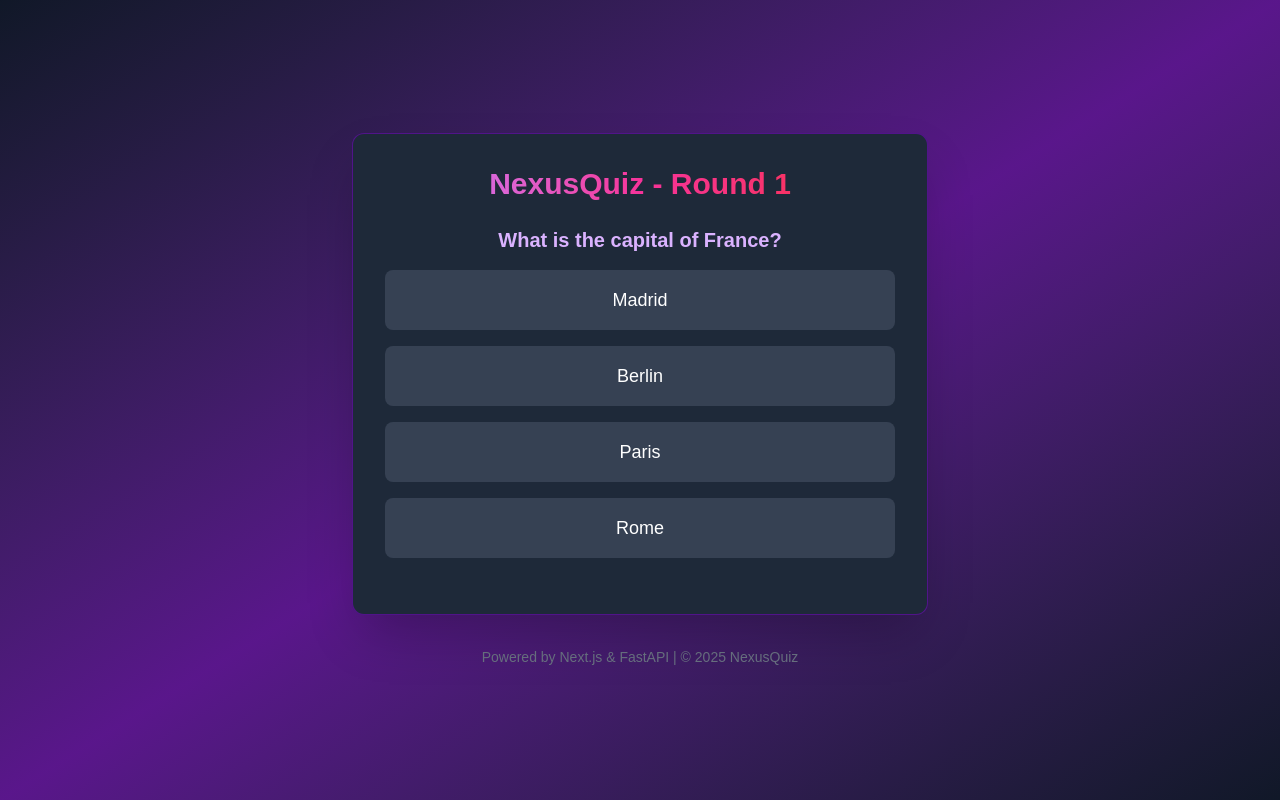
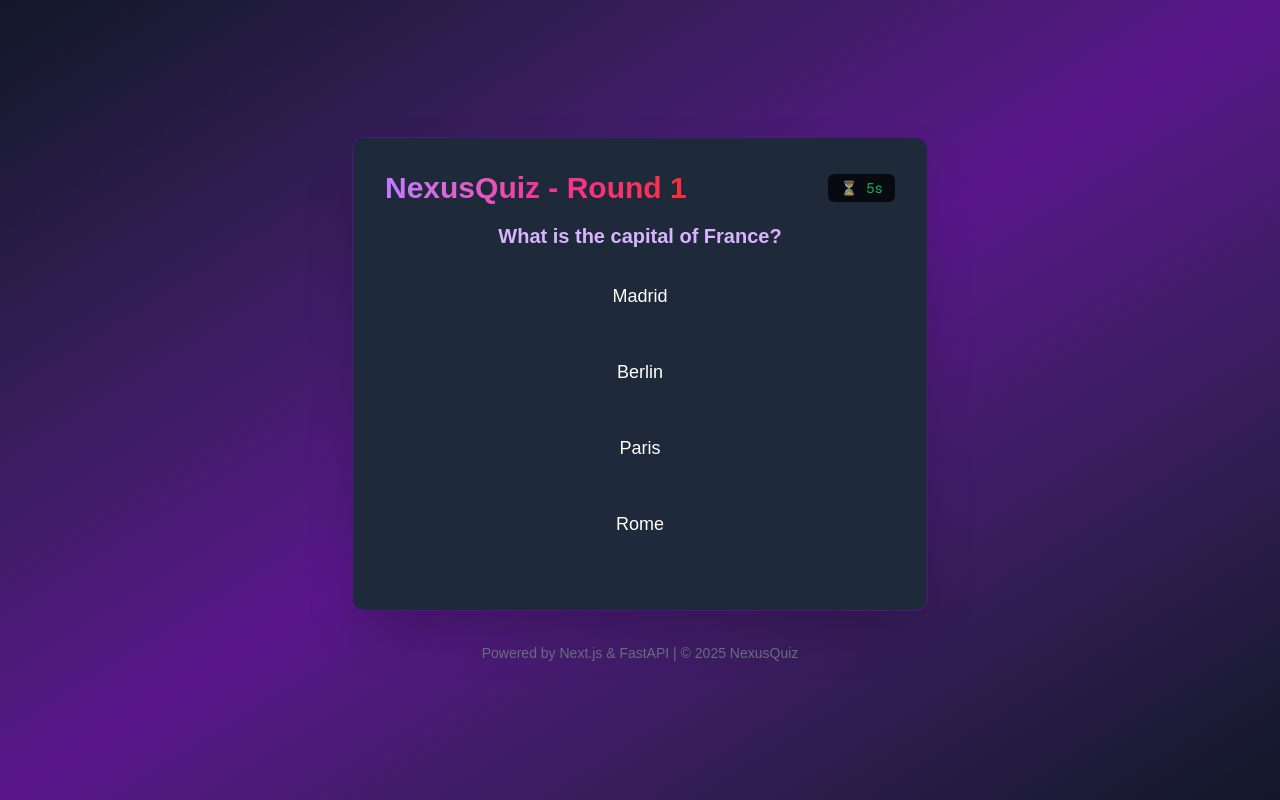
Before and after one commit to imesh97/nexusquiz, a Next.js app in the folder trivia-client/: page /game/1/play in a window 1280 px wide. Built offline with nearby package versions, Linux system fonts and the light colour scheme.

Commit message:
finish game play

```diff
--- a/trivia-client/src/app/game/[gameCode]/play/page.tsx
+++ b/trivia-client/src/app/game/[gameCode]/play/page.tsx
@@ -9,10 +9,9 @@ interface Question {
   id: number;
   text: string;
   options: string[];
-  correctIndex: number; // for future scoring
+  correctIndex: number;
 }
 
-// Simulated question data
 const sampleQuestion: Question = {
   id: 1,
   text: 'What is the capital of France?',
@@ -20,21 +19,35 @@ const sampleQuestion: Question = {
   correctIndex: 2,
 };
 
+const TIMER_DURATION = 10; // seconds
+
 export default function PlayPage() {
   const { gameCode } = useParams();
   const playerName = useGameStore((state) => state.playerName);
+  const players = useGameStore((state) => state.players);
+
   const [selectedOption, setSelectedOption] = useState<number | null>(null);
   const [answered, setAnswered] = useState(false);
+  const [timeLeft, setTimeLeft] = useState(TIMER_DURATION);
+  const [showResults, setShowResults] = useState(false);
 
   useEffect(() => {
     if (!playerName || !gameCode) {
-      // In a real app: redirect or error
       console.warn('Missing player or game info');
     }
   }, [playerName, gameCode]);
 
+  useEffect(() => {
+    if (timeLeft <= 0) {
+      setShowResults(true);
+      return;
+    }
+    const timer = setTimeout(() => setTimeLeft((prev) => prev - 1), 1000);
+    return () => clearTimeout(timer);
+  }, [timeLeft]);
+
   const handleAnswer = (index: number) => {
-    if (!answered) {
+    if (!answered && !showResults) {
       setSelectedOption(index);
       setAnswered(true);
     }
@@ -43,9 +56,14 @@ export default function PlayPage() {
   return (
     <div className="flex flex-col items-center justify-center min-h-screen bg-gradient-to-br from-gray-900 via-purple-900 to-gray-900 text-white p-8">
       <div className="w-full max-w-xl bg-gray-800 bg-opacity-70 backdrop-filter backdrop-blur-lg rounded-xl shadow-2xl p-8 border border-purple-700/50 text-center">
-        <h1 className="text-3xl font-extrabold mb-6 bg-clip-text text-transparent bg-gradient-to-r from-purple-400 via-pink-500 to-red-500">
-          NexusQuiz - Round 1
-        </h1>
+        <div className="flex items-center justify-between mb-4">
+          <h1 className="text-3xl font-extrabold bg-clip-text text-transparent bg-gradient-to-r from-purple-400 via-pink-500 to-red-500">
+            NexusQuiz - Round 1
+          </h1>
+          <div className="text-sm bg-black text-green-400 px-3 py-1 rounded-md shadow-inner animate-pulse font-mono">
+            ⏳ {timeLeft}s
+          </div>
+        </div>
 
         <p className="text-xl font-semibold mb-4 text-purple-300">
           {sampleQuestion.text}
@@ -55,21 +73,29 @@ export default function PlayPage() {
           {sampleQuestion.options.map((option, index) => {
             const isSelected = selectedOption === index;
             const isCorrect = sampleQuestion.correctIndex === index;
-            const baseClass = 'px-6 py-4 rounded-lg text-lg font-medium transition-all duration-300';
+            const isAnswerReveal = showResults;
 
-            let colorClass =
-              !answered
-                ? 'bg-gray-700 hover:bg-purple-600'
+            const baseClass =
+              'px-6 py-4 rounded-lg text-lg font-medium transition-all duration-300';
+
+            let colorClass = 'bg-gray-700';
+
+            if (isAnswerReveal) {
+              colorClass = isCorrect
+                ? 'bg-green-600'
                 : isSelected
-                ? isCorrect
-                  ? 'bg-green-600'
-                  : 'bg-red-600'
-                : 'bg-gray-700 opacity-60';
+                ? 'bg-red-600'
+                : 'bg-gray-700 opacity-50';
+            } else if (!answered) {
+              colorClass = 'hover:bg-purple-600';
+            } else if (isSelected) {
+              colorClass = 'bg-gray-600';
+            }
 
             return (
               <button
                 key={index}
-                disabled={answered}
+                disabled={answered || isAnswerReveal}
                 onClick={() => handleAnswer(index)}
                 className={`${baseClass} ${colorClass}`}
               >
@@ -79,10 +105,28 @@ export default function PlayPage() {
           })}
         </div>
 
-        {answered && (
+        {!showResults && answered && (
           <p className="text-green-400 font-semibold animate-pulse">
             Answer locked in! 🎉
           </p>
+        )}
+
+        {showResults && (
+          <div className="mt-6 text-center">
+            <p className="text-lg font-bold text-green-400 mb-2">
+              ✅ Correct Answer: {sampleQuestion.options[sampleQuestion.correctIndex]}
+            </p>
+            <div className="text-sm text-purple-300 italic">
+              <p className="mb-1">Players answered:</p>
+              <ul className="list-disc list-inside space-y-1">
+                {players.map((player) => (
+                  <li key={player.id} className="text-white">
+                    {player.name} {player.name === playerName && <span className="text-green-400">(You)</span>} — <span className="italic text-gray-400">answered</span>
+                  </li>
+                ))}
+              </ul>
+            </div>
+          </div>
         )}
       </div>
 
```
